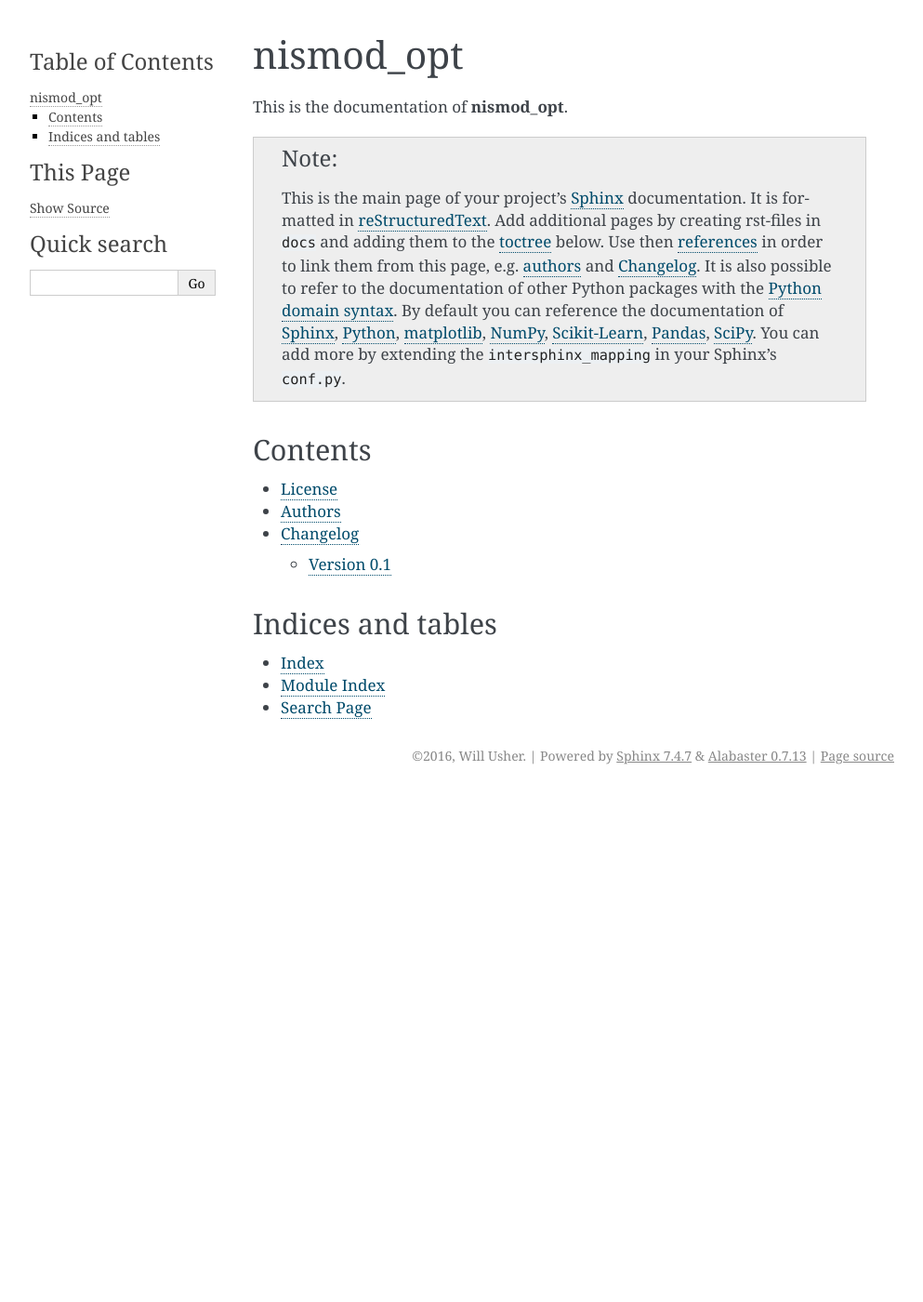
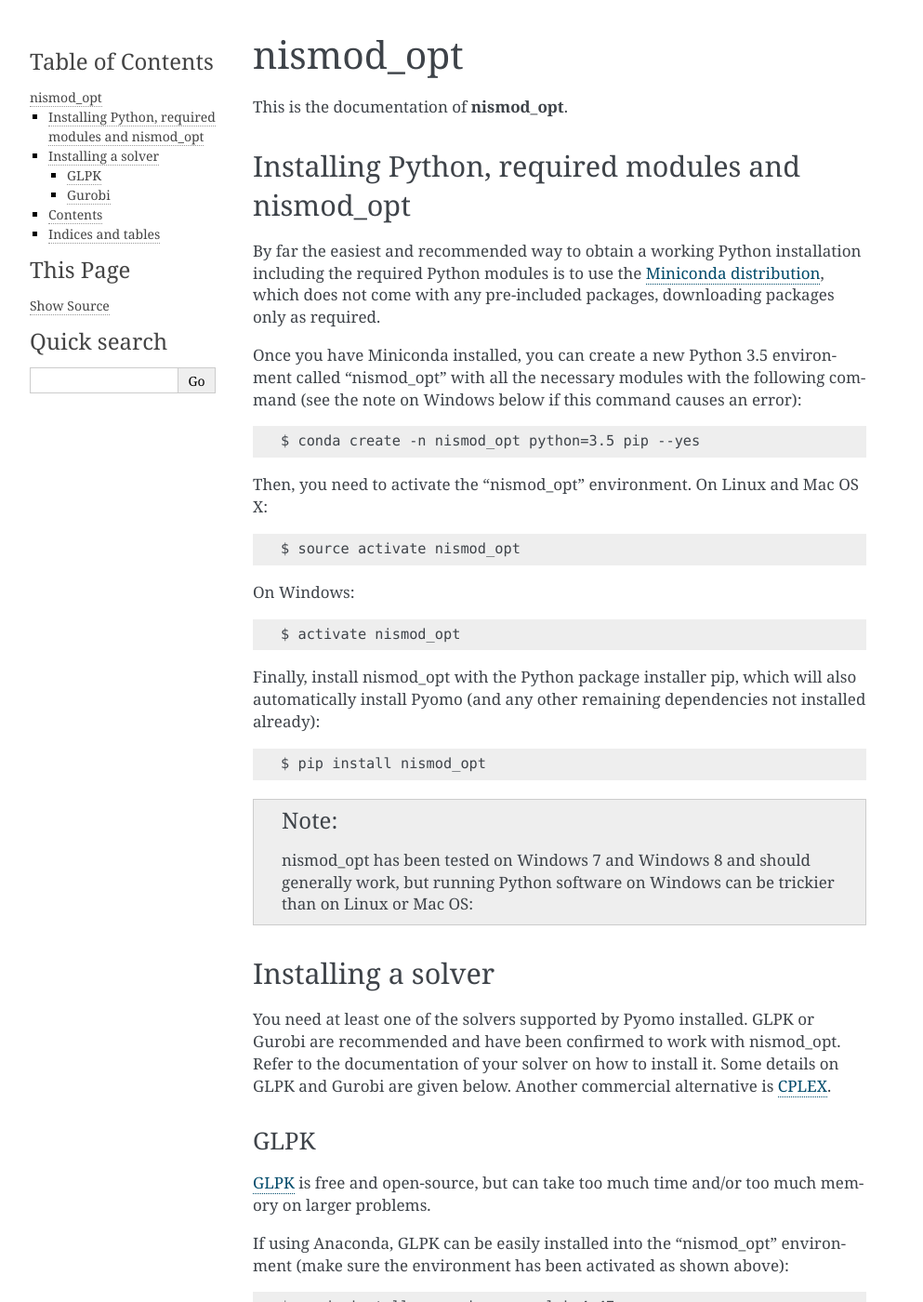
Before and after one commit to nismod/optimisation, a Sphinx documentation site: the page built from docs/index.rst, in a window 1280 px wide and 1400 px high. Shown: the whole window at 93% size, without its empty margins (148-1141 px from the left). Built offline with Sphinx 7.4.7, drawn with Linux system fonts in a browser that asks for light colours; formulas are drawn with MathJax 3; pages that are not in the unit, such as notebooks, are missing from menus; some of the changed text lies outside the part shown.

Commit message:
Added documentation for gh-pages

```diff
--- a/docs/index.rst
+++ b/docs/index.rst
@@ -4,26 +4,86 @@
 
 This is the documentation of **nismod_opt**.
 
-.. note::
+Installing Python, required modules and nismod_opt
+================================================
 
-    This is the main page of your project's `Sphinx <http://sphinx-doc.org/>`_
-    documentation. It is formatted in `reStructuredText
-    <http://sphinx-doc.org/rest.html>`__. Add additional pages by creating
-    rst-files in ``docs`` and adding them to the `toctree
-    <http://sphinx-doc.org/markup/toctree.html>`_ below. Use then
-    `references <http://sphinx-doc.org/markup/inline.html>`__ in order to link
-    them from this page, e.g. :ref:`authors <authors>` and :ref:`changes`.
-    It is also possible to refer to the documentation of other Python packages
-    with the `Python domain syntax
-    <http://sphinx-doc.org/domains.html#the-python-domain>`__. By default you
-    can reference the documentation of `Sphinx <http://sphinx.pocoo.org>`__,
-    `Python <http://docs.python.org/>`__, `matplotlib
-    <http://matplotlib.sourceforge.net>`__, `NumPy
-    <http://docs.scipy.org/doc/numpy>`__, `Scikit-Learn
-    <http://scikit-learn.org/stable>`__, `Pandas
-    <http://pandas.pydata.org/pandas-docs/stable>`__, `SciPy
-    <http://docs.scipy.org/doc/scipy/reference/>`__. You can add more by
-    extending the ``intersphinx_mapping`` in your Sphinx's ``conf.py``.
+By far the easiest and recommended way to obtain a working Python installation
+including the required Python modules is to use the `Miniconda distribution
+<http://conda.pydata.org/miniconda.html>`_,
+which does not come with any pre-included packages, downloading packages only
+as required.
+
+Once you have Miniconda installed, you can create a new Python 3.5 environment
+called "nismod_opt" with all the necessary modules with the following command
+(see the note on Windows below if this command causes an error)::
+
+   $ conda create -n nismod_opt python=3.5 pip --yes
+
+Then, you need to activate the "nismod_opt" environment. On Linux and Mac OS X::
+
+   $ source activate nismod_opt
+
+On Windows::
+
+   $ activate nismod_opt
+
+Finally, install nismod_opt with the Python package installer pip,
+which will also automatically install Pyomo (and any other remaining
+dependencies not installed already)::
+
+   $ pip install nismod_opt
+
+.. _windows_install_note:
+
+.. Note::
+
+   nismod_opt has been tested on Windows 7 and Windows 8 and should generally
+   work, but running Python software on Windows can be trickier than on
+   Linux or Mac OS:
+
+Installing a solver
+===================
+
+You need at least one of the solvers supported by Pyomo installed.
+GLPK or Gurobi are recommended and have been confirmed to work with nismod_opt.
+Refer to the documentation of your solver on how to install it.
+Some details on GLPK and Gurobi are given below.
+Another commercial alternative is
+`CPLEX <http://ibm.com/software/integration/optimization/cplex-optimization-studio/>`_.
+
+GLPK
+----
+
+`GLPK <https://www.gnu.org/software/glpk/>`_ is free and open-source,
+but can take too much time and/or too much memory on larger problems.
+
+If using Anaconda, GLPK can be easily installed into the "nismod_opt"
+environment (make sure the environment has been activated as shown above)::
+
+   $ conda install -c cachemeorg glpk=4.47
+
+More recent versions of GLPK cause problems with Pyomo and should not be used
+for now. To install GLPK manually,
+refer to the `GLPK website <https://www.gnu.org/software/glpk/>`_.
+
+Gurobi
+------
+
+`Gurobi <http://www.gurobi.com/>`_ is commercial but significantly faster
+than GLPK, which is relevant for larger problems.
+It needs a license to work, which can be obtained for free for academic use
+by making an account on gurobi.com.
+
+On Windows and Linux, Gurobi can be installed via conda::
+
+    $ conda install -c gurobi gurobi
+
+On Mac OS X, it has to be downloaded manually from the
+`Gurobi website <http://www.gurobi.com/>`_.
+
+After installing, log on to gurobi.com and obtain a (free or paid) license,
+then activate it on your system via the instructions given online
+(using the ``grbgetkey`` command).
 
 Contents
 ========
--- a/requirements.txt
+++ b/requirements.txt
@@ -1,3 +1,4 @@
 # Add your requirements here like:
 # numpy
 # scipy>=0.9
+pyomo
```
